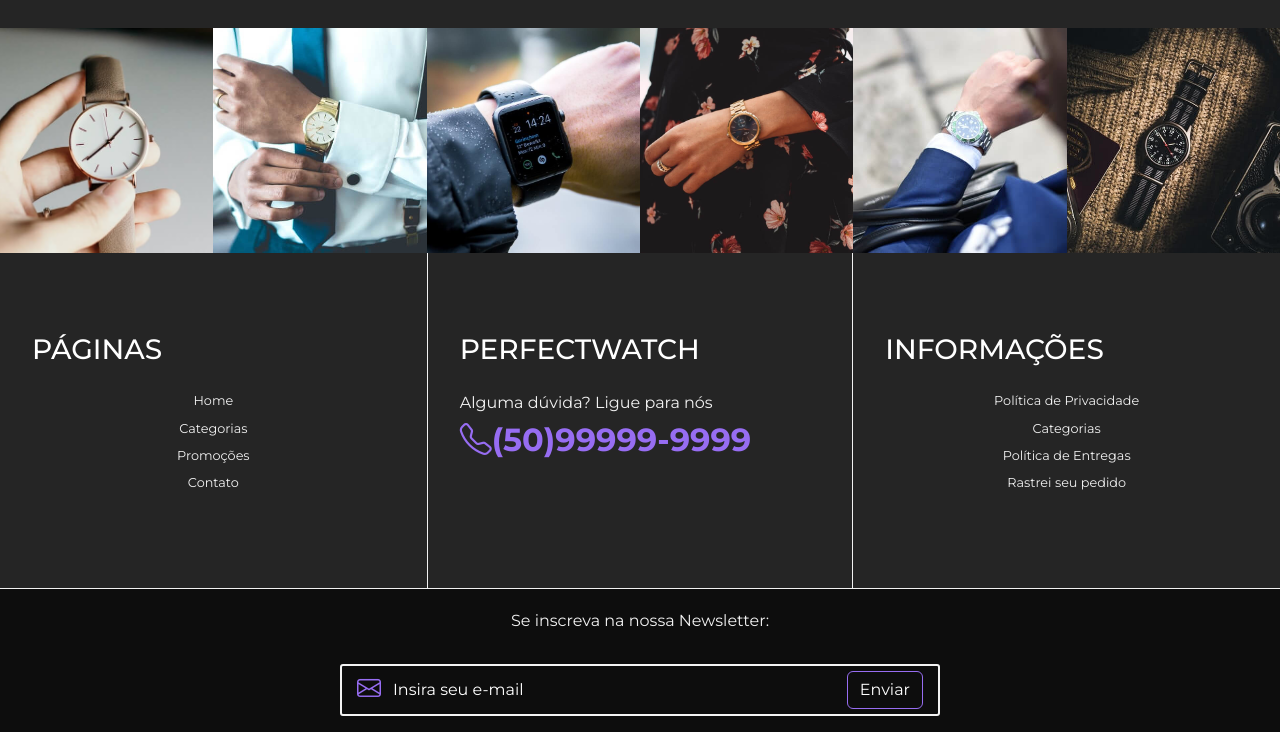
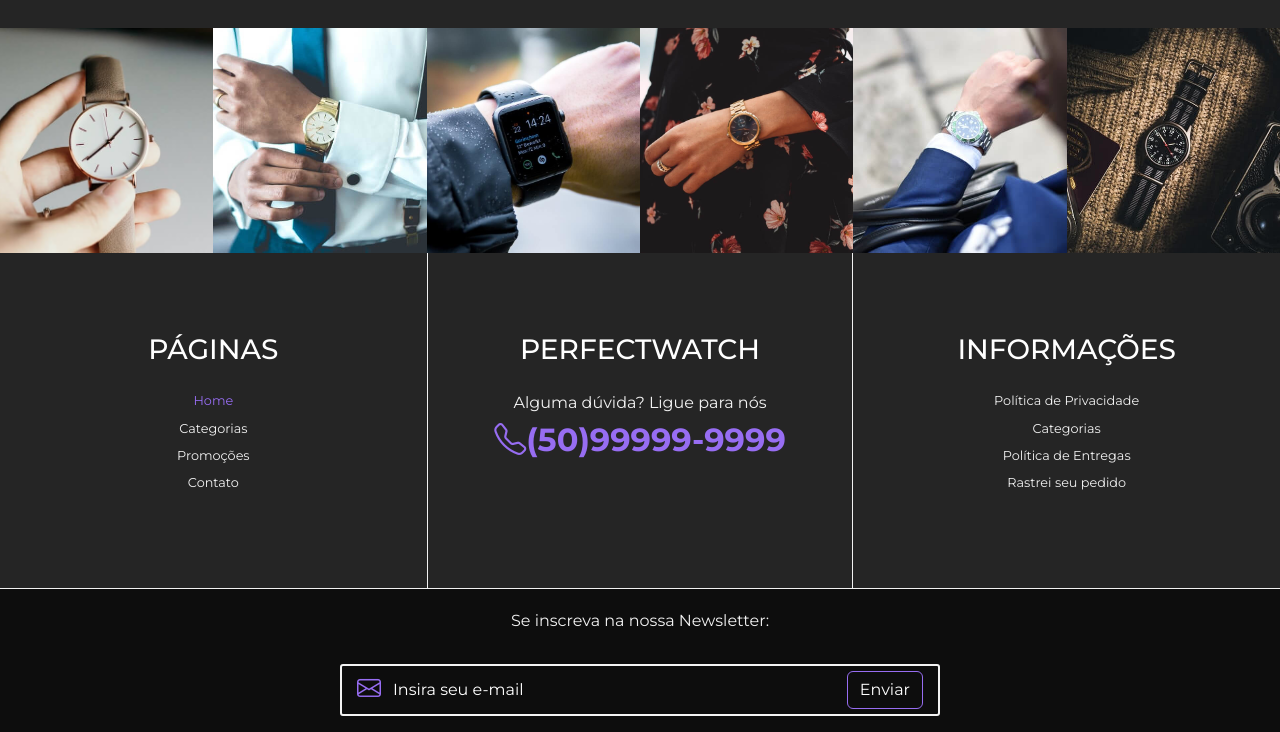
Before and after one commit to isinhag/bootstrap, a plain HTML site: page 12_EX_PerfectWatch/index.html in a window 1280 px wide. In both pictures the pointer is over the link 213 px from the left and 3821 px from the top of the page. Shown: the part 3421-4153 px from the top of the page. Drawn offline with nearby package versions, Linux system fonts and the light colour scheme.

Commit message:
correções

```diff
--- a/12_EX_PerfectWatch/css/styles.css
+++ b/12_EX_PerfectWatch/css/styles.css
@@ -522,7 +522,7 @@ body {
 }
 
 /* Estilos para as colunas no rodapé */
-#footer .fotter-column {
+#footer .footer-column {
     padding: 2em;
     flex-direction: column;
     align-items: center;
@@ -555,7 +555,7 @@ body {
 }
 
 /* Estilos ao passar o mouse sobre os links nos itens de listas do rodapé */
-#footer-links-continer li a:hover {
+#footer-links-container li a:hover {
     color: #976df2;
 }
 
```
